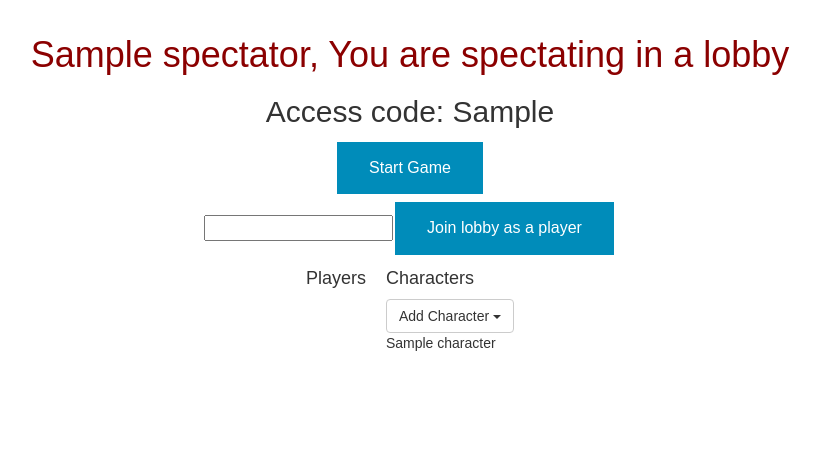
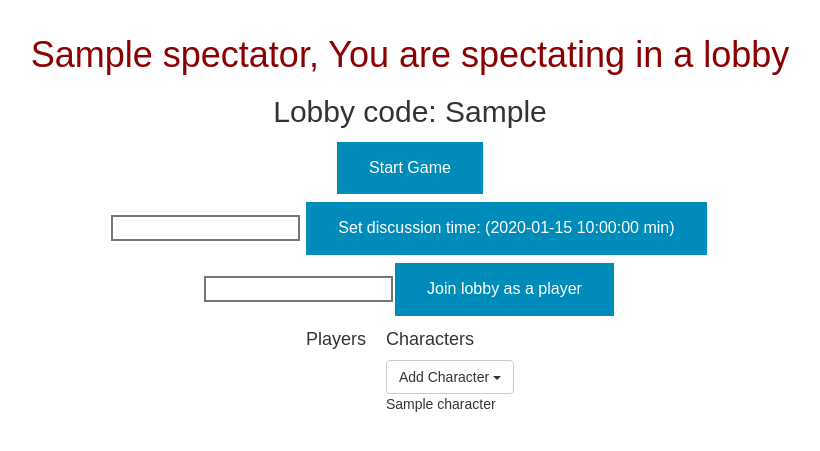
Before and after one commit to elijahlong5/WerewolfWeb, a Flask app: template werewolf_web/templates/lobby.html in a window 1280 px wide. Shown: the top 451 px of the page, without its empty margins (230-1050 px from the left). Run offline with Flask 2, Linux system fonts and the light colour scheme; the template is opened without the code that fills it: most values are stand-ins (such as "Sample title", 1, 10 or a date in 2020); data that the repository does not hold is empty; some libraries are stand-ins or nearby versions; some web fonts are replaced.

Commit message:
added changing discussion time to the lobby page.

```diff
--- a/werewolf_web/static/base.css
+++ b/werewolf_web/static/base.css
@@ -9,6 +9,10 @@ body {
     background-color: white;
     margin: auto;
     padding: 15px;
+}
+
+.shown-input-field {
+    border-style: solid;
 }
 
 .titles {
--- a/werewolf_web/static/game_complete.css
+++ b/werewolf_web/static/game_complete.css
@@ -3,7 +3,7 @@
     .container {
         border-style: solid;
         border-width: thick;
-        border-color: seagreen;
+        border-color: gray;
     }
 
     #player-game-status {
@@ -46,6 +46,5 @@
         width: 100%;
         text-align: center;
         border-style: solid;
-
     }
 }
--- a/werewolf_web/static/scripts/Lobby.js
+++ b/werewolf_web/static/scripts/Lobby.js
@@ -21,7 +21,7 @@ document.addEventListener("DOMContentLoaded", function() {
         } else {
             GameServices.addElement("become-player", "toggle-spectator", "form",[],"",
                 ["method", "post", "action", "/join-lobby/"]);
-            GameServices.addElement("requested-name","become-player", "input", [],
+            GameServices.addElement("requested-name","become-player", "input", ["shown-input-field"],
                 "",["type", "text", "name", "player_name_field"], true);
             GameServices.addElement("lobby-id","become-player", "input", [],
                 "",["type", "hidden", "name", "access_token", "value", GameService.getAccessTokenFromUrl()]);
--- a/werewolf_web/templates/lobby.html
+++ b/werewolf_web/templates/lobby.html
@@ -16,7 +16,7 @@
         <h1 class="werewolf"> You are spectating in a lobby</h1>
         {% endif %}
 
-        <h2>Access code: {{ access_token }}</h2>
+        <h2>Lobby code: {{ access_token }}</h2>
     </div>
     <div class="choices" id="choices">
         <form action="/start_game/" method="post">
@@ -24,6 +24,18 @@
                 Start Game
             </button>
             <input type="hidden" value="{{access_token}}" name="access_token">
+            {% if player_id|int %}
+            <input type="hidden" value="{{player_id|int}}" name="player_id">
+            {% else %}
+            <input type="hidden" value="spectator" name="player_id">
+            {% endif %}
+        </form>
+        <form action="/change_time/" method="post">
+            <input class="shown-input-field" type="number" step="0.1" name="new_time" required>
+            <button class="button" type="submit" id="discussion-time-button">
+                Set discussion time: ({{ discussion_time }} min)
+            </button>
+            <input type="hidden" value="{{access_token}}" name="access_token" required>
             {% if player_id|int %}
             <input type="hidden" value="{{player_id|int}}" name="player_id">
             {% else %}
@@ -55,7 +67,6 @@
             </div>
         </div>
     </div>
-
 </div>
 {% endblock content %}
 {% block scripts %}
--- a/werewolf_web/werewolf_server.py
+++ b/werewolf_web/werewolf_server.py
@@ -1,7 +1,7 @@
 import random
 import string
 import json
-from flask import Flask, render_template, redirect, url_for, request, jsonify
+from flask import Flask, render_template, redirect, url_for, request, jsonify, flash
 from Game import WerewolfGame, Role
 
 ACCESS_TOKEN_LENGTH = 5
@@ -9,6 +9,7 @@ ACCESS_TOKEN_LENGTH = 5
 lobbies = {}
 
 app = Flask(__name__)
+app.secret_key = b'abceasyas123'
 
 
 @app.route('/')
@@ -33,7 +34,7 @@ def join_lobby():
     Includes their player
     """
     access = request.form['access_token']
-    print(f'Requested access code is {access}')
+    print(f'Requested to join lobby: {access}')
     if access in lobbies.keys():
         game = lobbies[access]
         print('Requested Access Token is valid.  Redirecting to lobby.')
@@ -51,7 +52,7 @@ def join_lobby():
                                         player_id=p_id))
 
     else:
-        print('Requested Access Token or Name not found.')
+        print(f'Requested Access Token for {access} or Name not found.')
         return redirect(url_for('home'))
 
 
@@ -85,6 +86,25 @@ def start_game():
                             werewolf_characters=Role,
                             players=lobbies[access_token].jsonify_players()))
 
+
+@app.route('/change_time/', methods=['post'])
+def change_time():
+
+    access_token = request.form['access_token']
+    player_id = request.form['player_id']
+    if access_token not in lobbies.keys():
+        # Lobby is not open
+        return redirect(url_for("home"))
+    else:
+        game = lobbies[access_token]
+
+    time_change_to = request.form['new_time']
+
+    game.disc_length = time_change_to
+
+    return redirect(url_for('lobby',
+                            access_token=access_token,
+                            player_id=player_id))
 
 # GAME PHASES
 @app.route('/lobby/<access_token>/')
@@ -120,7 +140,8 @@ def lobby(access_token, player_id=None):
                                werewolf_characters=Role,
                                active_characters=game.characters,
                                players=lobbies[access_token].jsonify_players(),
-                               spectators=lobbies[access_token].jsonify_spectators())
+                               spectators=lobbies[access_token].jsonify_spectators(),
+                               discussion_time=game.disc_length)
 
 
 @app.route('/game_on/<access_token>/')
```
Also changed, not shown: werewolf_web/templates/home.html (+3 -6 lines).
